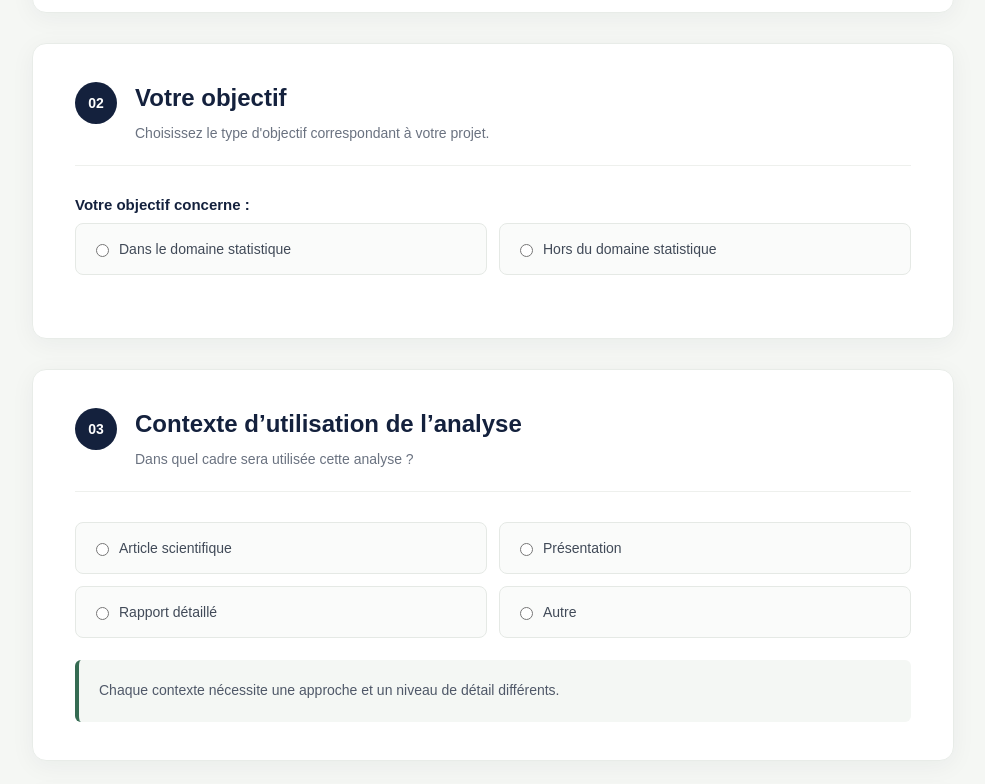
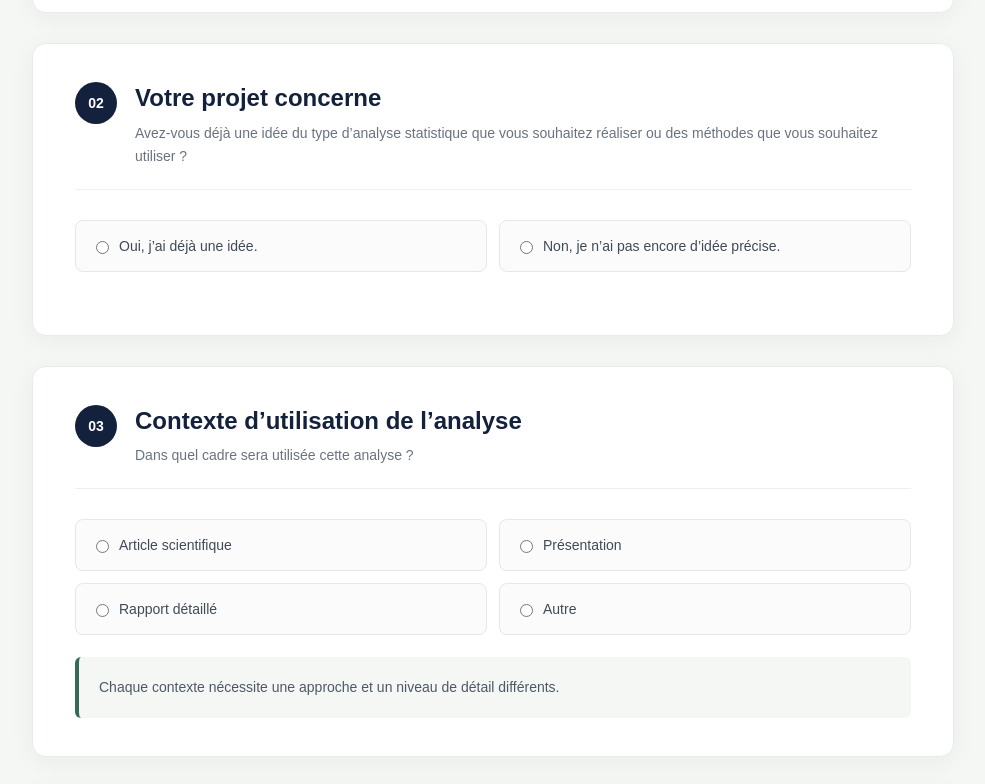
Before and after one commit to fatensekhane/business-data-pilot, a plain HTML site: page demande.html in a window 1280 px wide. Shown: the part 898-1682 px from the top of the page, without its empty margins (147-1132 px from the left). Drawn offline with Linux system fonts and the light colour scheme.

Commit message:
Update demande.html

```diff
--- a/demande.html
+++ b/demande.html
@@ -133,53 +133,58 @@ value="Nouvelle demande - Business Data Pilot">
             </div>
         </div>
 
-        <!-- ================= 2. OBJECTIF ================= -->
+
+<!-- ================= 2. VOTRE PROJET CONCERNE ================= -->
 
 <div class="form-section">
+
     <div class="form-section-title">
         <span class="form-number">02</span>
         <div>
-                    <h2>Votre objectif</h2>
+            <h2>Votre projet concerne</h2>
             <p class="form-description">
-                        Choisissez le type d'objectif correspondant à votre projet.
+                Avez-vous déjà une idée du type d’analyse statistique que vous souhaitez réaliser ou des méthodes que vous souhaitez utiliser ?
             </p>
         </div>
     </div>
 
     <div class="form-group">
-                <label>Votre objectif concerne :</label>
 
         <div class="checkbox-grid">
+
             <label class="option">
                 <input
                     type="radio"
-                            name="domaine"
-                            value="Dans le domaine statistique"
+                    name="idee_analyse"
+                    value="Oui, j’ai déjà une idée"
                     required
                     onchange="afficherDomaine()"
                 >
-                        Dans le domaine statistique
+                Oui, j’ai déjà une idée.
             </label>
 
             <label class="option">
                 <input
                     type="radio"
-                            name="domaine"
-                            value="Hors du domaine statistique"
+                    name="idee_analyse"
+                    value="Non, je n’ai pas encore d’idée précise"
                     onchange="afficherDomaine()"
                 >
-                        Hors du domaine statistique
+                Non, je n’ai pas encore d’idée précise.
             </label>
+
         </div>
     </div>
 
-            <!-- DANS LE DOMAINE STATISTIQUE -->
+    <!-- OUI : SERVICES STATISTIQUES -->
 
     <div id="sectionDans" style="display:none;">
+
         <div class="form-group">
             <label>Services souhaités :</label>
 
             <div class="checkbox-grid">
+
                 <label class="option">
                     <input type="checkbox" name="service"
                            value="Nettoyage et préparation des données">
@@ -245,10 +250,12 @@ value="Nouvelle demande - Business Data Pilot">
                            value="Autre service">
                     Autre
                 </label>
+
             </div>
         </div>
 
         <div class="form-group">
+
             <p class="form-description">
                 Vous souhaitez obtenir davantage d'informations
                 sur nos prestations ?
@@ -261,9 +268,11 @@ value="Nouvelle demande - Business Data Pilot">
                target="_blank">
                 Découvrir nos services
             </a>
+
         </div>
 
         <div class="form-group">
+
             <label for="objectifSupplementaire">
                 Informations complémentaires
             </label>
@@ -274,16 +283,21 @@ value="Nouvelle demande - Business Data Pilot">
                 rows="4"
                 placeholder="Vous avez une demande particulière ou un objectif supplémentaire ? Précisez-le ici..."
             ></textarea>
-                </div>
+
         </div>
 
-            <!-- HORS DU DOMAINE STATISTIQUE -->
+    </div>
+
+    <!-- NON : AUTRE OBJECTIF OU ACCOMPAGNEMENT -->
 
     <div id="sectionHors" style="display:none;">
+
         <div class="form-group">
+
             <label>Comment souhaitez-vous procéder ?</label>
 
             <div class="checkbox-grid">
+
                 <label class="option">
                     <input
                         type="radio"
@@ -303,11 +317,14 @@ value="Nouvelle demande - Business Data Pilot">
                     >
                     Accompagnement personnalisé
                 </label>
+
             </div>
         </div>
 
         <div id="autreObjectif" style="display:none;">
+
             <div class="form-group">
+
                 <label for="descriptionAutreObjectif">
                     Décrivez votre objectif
                 </label>
@@ -318,11 +335,14 @@ value="Nouvelle demande - Business Data Pilot">
                     rows="5"
                     placeholder="Expliquez-nous ce que vous souhaitez réaliser avec vos propres données..."
                 ></textarea>
+
             </div>
         </div>
 
         <div id="accompagnement" style="display:none;">
+
             <div class="form-group">
+
                 <p class="form-description">
                     Vous avez un projet particulier, mais vous ne savez
                     pas exactement comment l'exploiter ?
@@ -341,9 +361,12 @@ value="Nouvelle demande - Business Data Pilot">
                     rows="5"
                     placeholder="Présentez-nous brièvement votre projet ou votre objectif..."
                 ></textarea>
+
             </div>
         </div>
+
     </div>
+
 </div>
                 <!-- ================= 3. CONTEXTE D'UTILISATION DE L'ANALYSE ================= -->
 
```
Lines whose indentation alone changed are shown as unchanged.
